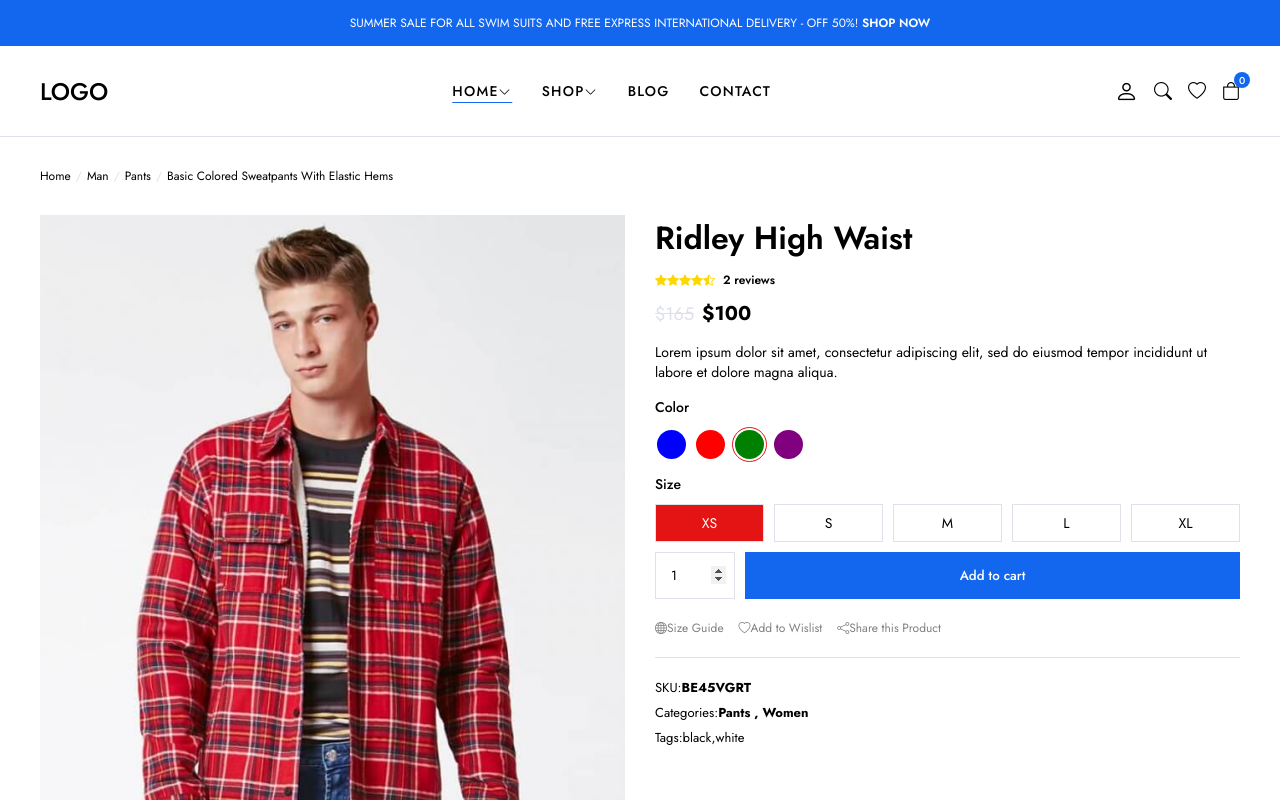
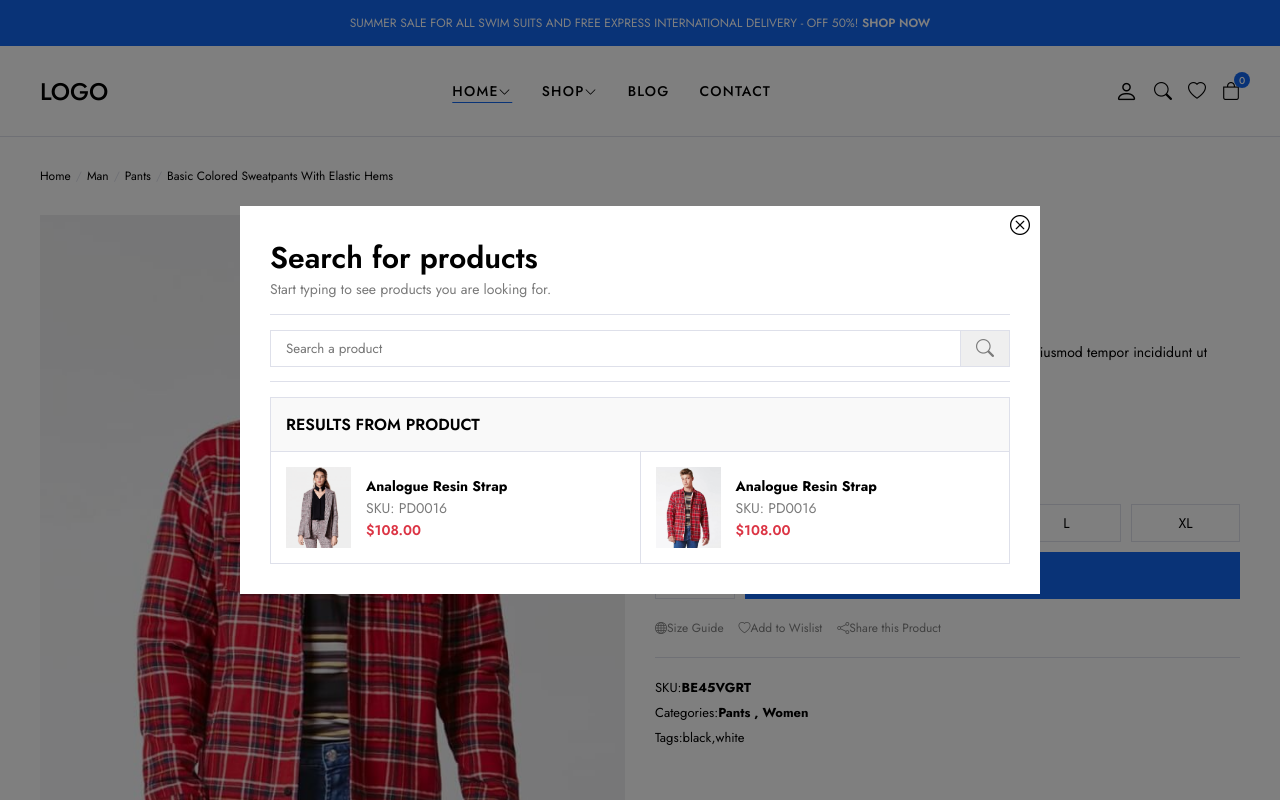
Before and after one commit to fatihtufan/e-commerce, a React (Vite) app in the folder frontend/: page / in a window 1280 px wide. Both pictures are taken after a click on the button 1163 px from the left and 91 px from the top of the page. Shown: the top 800 px of the page. Built offline with nearby package versions, Linux system fonts and the light colour scheme.

Commit message:
added MainLayout and useState

```diff
--- a/frontend/src/components/Layout/Header/Header.jsx
+++ b/frontend/src/components/Layout/Header/Header.jsx
@@ -1,7 +1,6 @@
-
 import "./Header.css";
 
-const Header = () => {
+const Header = ({ setIsSearchShow }) => {
   return (
     <header>
       <div className="global-notification">
@@ -73,7 +72,9 @@
                       <div className="menu-dropdown-megamenu">
                         <div className="megamenu-links">
                           <div className="megamenu-products">
-                            <h3 className="megamenu-products-title">Shop Style</h3>
+                            <h3 className="megamenu-products-title">
+                              Shop Style
+                            </h3>
                             <ul className="megamenu-menu-list">
                               <li>
                                 <a href="#">Shop Standard</a>
@@ -124,7 +125,9 @@
                             </ul>
                           </div>
                           <div className="megamenu-products">
-                            <h3 className="megamenu-products-title">Shop Loader</h3>
+                            <h3 className="megamenu-products-title">
+                              Shop Loader
+                            </h3>
                             <ul className="megamenu-menu-list">
                               <li>
                                 <a href="#">Shop Pagination</a>
@@ -157,7 +160,10 @@
                           <h4 className="megamenu-single-subtitle">
                             Suspendisse faucibus nunc et pellentesque
                           </h4>
-                          <a href="#" className="megamenu-single-button btn btn-sm">
+                          <a
+                            href="#"
+                            className="megamenu-single-button btn btn-sm"
+                          >
                             Shop Now
                           </a>
                         </div>
@@ -183,7 +189,10 @@
                 <a href="account.html" className="header-account">
                   <i className="bi bi-person"></i>
                 </a>
-                <button className="search-button">
+                <button
+                  className="search-button"
+                  onClick={() => setIsSearchShow(true)}
+                >
                   <i className="bi bi-search"></i>
                 </button>
                 <a href="#">
--- /dev/null
+++ b/frontend/src/components/Modals/Search/Search.css
@@ -0,0 +1,165 @@
+/*! modal search start  */
+.modal-search {
+    position: absolute;
+    top: 0;
+    left: 0;
+    width: 100%;
+    height: 100%;
+    display: flex;
+    justify-content: center;
+    align-items: center;
+    visibility: hidden;
+    z-index: 999;
+    opacity: 0;
+    transition: 0.3s ease all;
+  }
+  .modal-search.show{
+    visibility: visible;
+    opacity: 1;
+  }
+
+  .modal-overlay {
+    content: "";
+    width: 100%;
+    height: 100%;
+    background-color: black;
+    position: fixed;
+    top: 0;
+    left: 0;
+    opacity: 0.5;
+  }
+
+  .modal-wrapper {
+    max-width: 800px;
+    width: 100%;
+    background-color: #fff;
+    position: fixed;
+    z-index: 10;
+    padding: 30px;
+  }
+
+  .modal-search .modal-title {
+    font-size: 30px;
+    font-weight: 600;
+  }
+
+  .modal-search .modal-text {
+    font-size: 14px;
+    color: #7a7a7a;
+    padding-bottom: 15px;
+    border-bottom: 1px solid #dee0ea;
+  }
+
+  .modal-search .search-form {
+    margin-top: 15px;
+    display: flex;
+    position: relative;
+  }
+
+  .modal-search .search-form::after {
+    content: "";
+    width: 100%;
+    height: 1px;
+    background-color: #dee0ea;
+    position: absolute;
+    bottom: -15px;
+  }
+
+  .modal-search .search-form input {
+    width: 100%;
+    max-height: 42px;
+    border-color: #dee0ea !important;
+  }
+
+  .modal-search .search-form button {
+    position: absolute;
+    right: 0;
+    height: 100%;
+    padding: 15px;
+    display: flex;
+    align-items: center;
+    justify-content: center;
+    border: 1px solid #dee0ea;
+  }
+
+  .modal-search .search-form button i {
+    font-size: 18px;
+    color: #7a7a7a;
+  }
+
+  .modal-search .search-results {
+    margin-top: 30px;
+  }
+
+  .modal-search .search-heading {
+    padding: 15px;
+    background-color: #f9f9f9;
+    border: 1px solid #dee0ea;
+  }
+
+  .modal-search .search-heading h3 {
+    font-size: 16px;
+    font-weight: 600;
+  }
+
+  .modal-search .results {
+    display: grid;
+    grid-template-columns: 1fr 1fr;
+    border-left: 1px solid #dee0ea;
+  }
+
+  .modal-search .result-item {
+    display: flex;
+    column-gap: 15px;
+    align-items: center;
+    padding: 15px;
+    border-bottom: 1px solid #dee0ea;
+    border-right: 1px solid #dee0ea;
+    transition: background-color 0.2s eae;
+  }
+
+  .modal-search .result-item:hover {
+    background-color: #f9f9f9;
+  }
+
+  .modal-search .search-thumb {
+    max-width: 65px;
+    width: 100%;
+  }
+
+  .modal-search .search-info {
+    font-size: 14px;
+    display: flex;
+    flex-direction: column;
+  }
+
+  .modal-search .search-sku {
+    color: #7a7a7a;
+    margin: 2px 0;
+  }
+
+  .modal-search .search-price {
+    font-weight: 600;
+    color: #dc3545;
+  }
+
+  .modal-search .bi-x-circle {
+    position: absolute;
+    top: 5px;
+    right: 10px;
+    font-size: 20px;
+    cursor: pointer;
+  }
+
+  /*! modal search end  */
+
+  /* search responsive  */
+
+  @media (max-width: 992px) {
+    .modal-search .modal-wrapper {
+      max-width: 370px;
+    }
+    .modal-search .results {
+      grid-template-columns: 1fr;
+    }
+  }
--- /dev/null
+++ b/frontend/src/components/Modals/Search/Search.jsx
@@ -0,0 +1,61 @@
+import "./search.css";
+const Search = ({ isSearchShow, setIsSearchShow }) => {
+  return (
+    <div className={`modal-search ${isSearchShow ? "show" : ""}`}>
+      <div className="modal-wrapper">
+        <h3 className="modal-title">Search for products</h3>
+        <p className="modal-text">
+          Start typing to see products you are looking for.
+        </p>
+        <form className="search-form">
+          <input type="text" placeholder="Search a product" />
+          <button>
+            <i className="bi bi-search"></i>
+          </button>
+        </form>
+        <div className="search-results">
+          <div className="search-heading">
+            <h3>RESULTS FROM PRODUCT</h3>
+          </div>
+          <div className="results">
+            <a href="#" className="result-item">
+              <img
+                src="img/products/product1/1.png"
+                className="search-thumb"
+                alt=""
+              />
+              <div className="search-info">
+                <h4>Analogue Resin Strap</h4>
+                <span className="search-sku">SKU: PD0016</span>
+                <span className="search-price">$108.00</span>
+              </div>
+            </a>
+            <a href="#" className="result-item">
+              <img
+                src="img/products/product2/1.png"
+                className="search-thumb"
+                alt=""
+              />
+              <div className="search-info">
+                <h4>Analogue Resin Strap</h4>
+                <span className="search-sku">SKU: PD0016</span>
+                <span className="search-price">$108.00</span>
+              </div>
+            </a>
+          </div>
+        </div>
+        <i
+          className="bi bi-x-circle"
+          id="close-search"
+          onClick={() => setIsSearchShow(false)}
+        ></i>
+      </div>
+      <div
+        className="modal-overlay"
+        onClick={() => setIsSearchShow(false)}
+      ></div>
+    </div>
+  );
+};
+
+export default Search;
--- a/frontend/src/layouts/MainLayout.jsx
+++ b/frontend/src/layouts/MainLayout.jsx
@@ -1,19 +1,24 @@
 import Footer from "../components/Layout/Footer/Footer";
 import Header from "../components/Layout/Header/Header";
 import PropTypes from "prop-types";
+import Search from "../components/Modals/Search/Search";
+import { useState } from "react";
 
 const MainLayout = ({ children }) => {
+  const [isSearchShow, setIsSearchShow] = useState(false);
+
   return (
-    <>
-      <Header />
+    <div className="main-layout">
+      <Search isSearchShow={isSearchShow} setIsSearchShow={setIsSearchShow} />
+      <Header setIsSearchShow={setIsSearchShow} />
       {children}
       <Footer />
-    </>
+    </div>
   );
 };
 
 export default MainLayout;
 
-MainLayout.propTypes={
-    children:PropTypes.node,
-}
+MainLayout.propTypes = {
+  children: PropTypes.node,
+};
```
